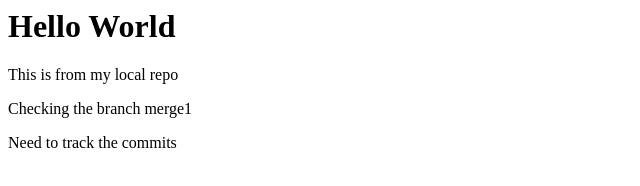
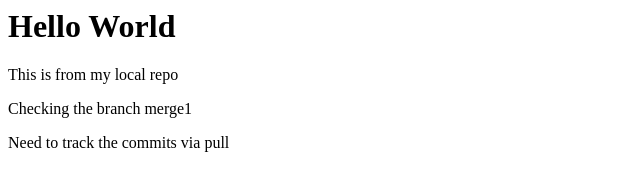
Before and after one commit to NanduBiradar/LocalRepo, a plain HTML site: page index.html in a window 1280 px wide. Shown: the full height of the page, 0-640 px from the left. Drawn offline with Linux system fonts and the light colour scheme.

Commit message:
Update index.html via pull request

```diff
--- a/index.html
+++ b/index.html
@@ -1,4 +1,4 @@
 <h1> Hello World </h1>
 <p> This is from my local repo </p>
 <p> Checking the branch merge1</p>
-<p> Need to track the commits </p>
+<p> Need to track the commits via pull </p>
```
